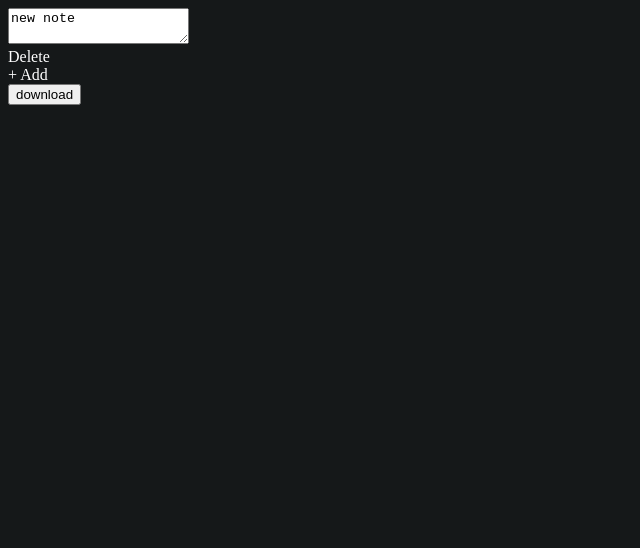
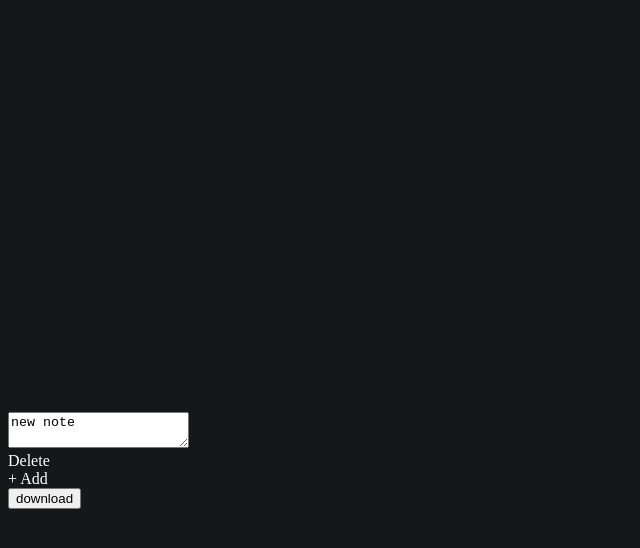
Before and after one commit to prog-g/dcc-report, a React app: page / in a window 1280 px wide. Shown: the top 548 px of the page, without its empty margins (0-640 px from the left). Built offline with nearby package versions, Linux system fonts and the light colour scheme.

Commit message:
Canvasの実装#1

```diff
--- a/src/App.tsx
+++ b/src/App.tsx
@@ -1,11 +1,13 @@
 import React from "react";
 import Timeline from "./Timeline";
 import { download } from "./lib";
+import Canvas from "./Canvas";
 
 const App: React.FunctionComponent = () => {
   const [notes, setNotes] = React.useState([{ id: 0 }]);
   return (
     <>
+      <Canvas/>
       <Timeline notes={notes} setNotes={setNotes} />
       <button onClick={download}>download</button>
     </>
--- /dev/null
+++ b/src/Canvas.tsx
@@ -0,0 +1,59 @@
+import React, {useRef,useEffect,useState,useCallback, EffectCallback} from "react";
+import e from "express";
+
+const Canvas: React.FC = () => {
+    const canvasRef = useRef(null);
+
+    const [drawing,setDrawing]=useState<boolean>(false);
+    const [coodinatesx,setCoodinateX]=useState<number>(0);
+    const [coodinatesy,setCoodinateY]=useState<number>(0);
+
+    const getContext = (): CanvasRenderingContext2D => {
+      const canvas: any = canvasRef.current;
+      return canvas.getContext('2d');
+    };
+
+    const getCoodinate=(x:number,y:number)=>{
+      setCoodinateX(x);
+      setCoodinateY(y);
+    };
+
+    const startDraw = (x:number,y:number)=>{
+      setDrawing(true);
+      const ctx:CanvasRenderingContext2D=getContext();
+      ctx.moveTo(x,y);
+    };
+
+    const mouseMove = (x:number,y:number)=>{
+      if(drawing){
+        getCoodinate(x,y);
+      }
+    };
+
+    useEffect(()=>{
+      const ctx:CanvasRenderingContext2D=getContext();
+      ctx.strokeStyle="white";
+      ctx.lineTo(coodinatesx,coodinatesy);
+      ctx.stroke();
+    },[coodinatesx,coodinatesy])
+
+    const endDraw=()=>{
+      setDrawing(false);
+    };
+
+    return (
+      <div>
+        <canvas className="canvas"
+         ref={canvasRef}
+         width="400px"
+         height="400px"
+         onMouseDown={e=>startDraw(e.nativeEvent.offsetX,e.nativeEvent.y)}
+         onMouseMove={e=>mouseMove(e.nativeEvent.offsetX,e.nativeEvent.y)}
+         onMouseUp={endDraw}
+         onMouseLeave={endDraw}
+         />
+      </div>
+    );
+};
+
+export default Canvas;
```
